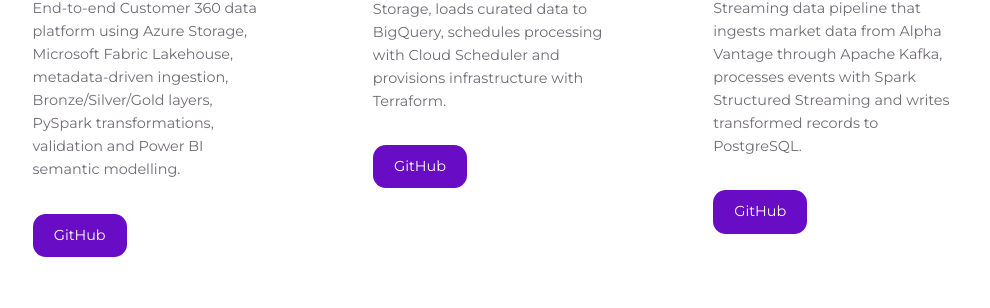
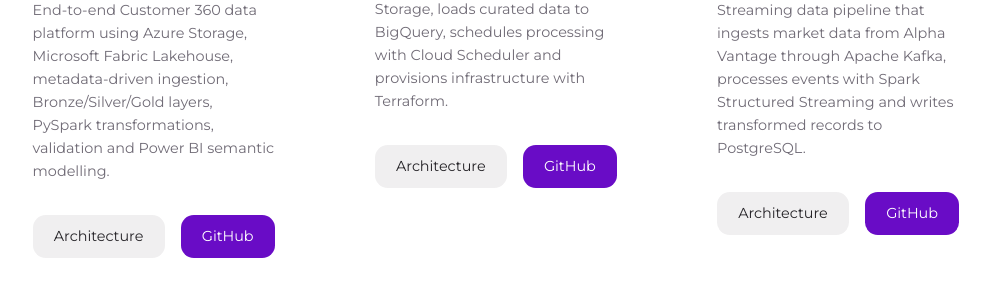
Before and after one commit to iyeme-dev/iyeme-portfolio, a React (Create React App) app: page / in a window 1280 px wide. Shown: the part 4631-4939 px from the top of the page, without its empty margins (147-1137 px from the left). Built offline with nearby package versions, Linux system fonts and the light colour scheme.

Commit message:
Match project buttons to previous portfolio style

```diff
--- a/src/sections/portfolio/Project.jsx
+++ b/src/sections/portfolio/Project.jsx
@@ -6,13 +6,30 @@
         <div className="portfolio__project-image">
             <img src={project.image} alt={project.title} />
         </div>
+
         <h4>{project.title}</h4>
         <p>{project.desc}</p>
+
         <div className="portfolio__project-cta">
-            {project.demo && (
-              <a href={project.demo} className="btn sm" target="_blank" rel="noopener noreferrer">Preview</a>
+            {project.architecture && (
+              <a
+                href={project.architecture}
+                className="btn sm"
+                target="_blank"
+                rel="noopener noreferrer"
+              >
+                Architecture
+              </a>
             )}
-            <a href={project.github} className="btn sm primary" target="_blank" rel="noopener noreferrer">GitHub</a>
+
+            <a
+              href={project.github}
+              className="btn sm primary"
+              target="_blank"
+              rel="noopener noreferrer"
+            >
+              GitHub
+            </a>
         </div>
     </Card>
   )
```
